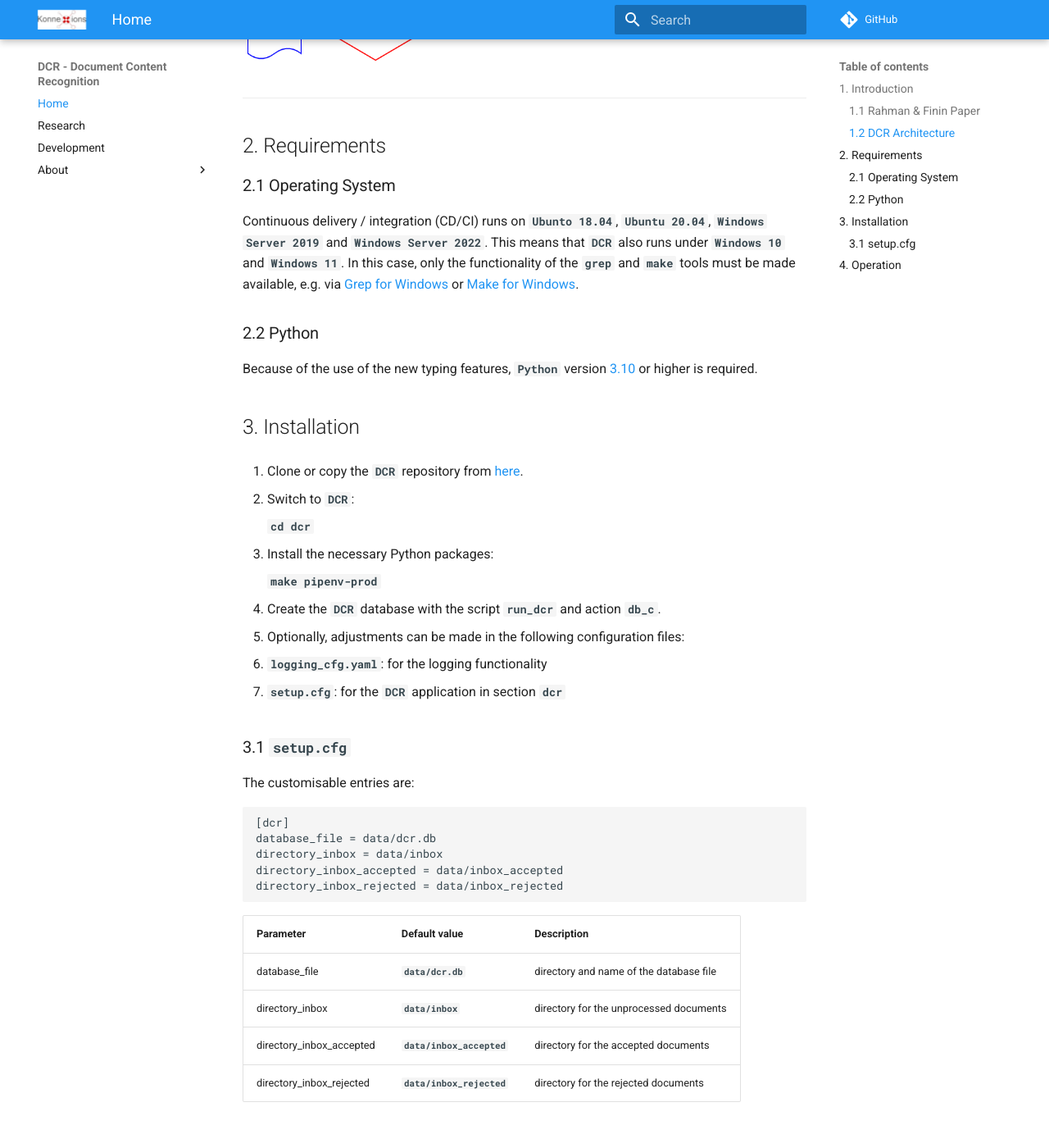
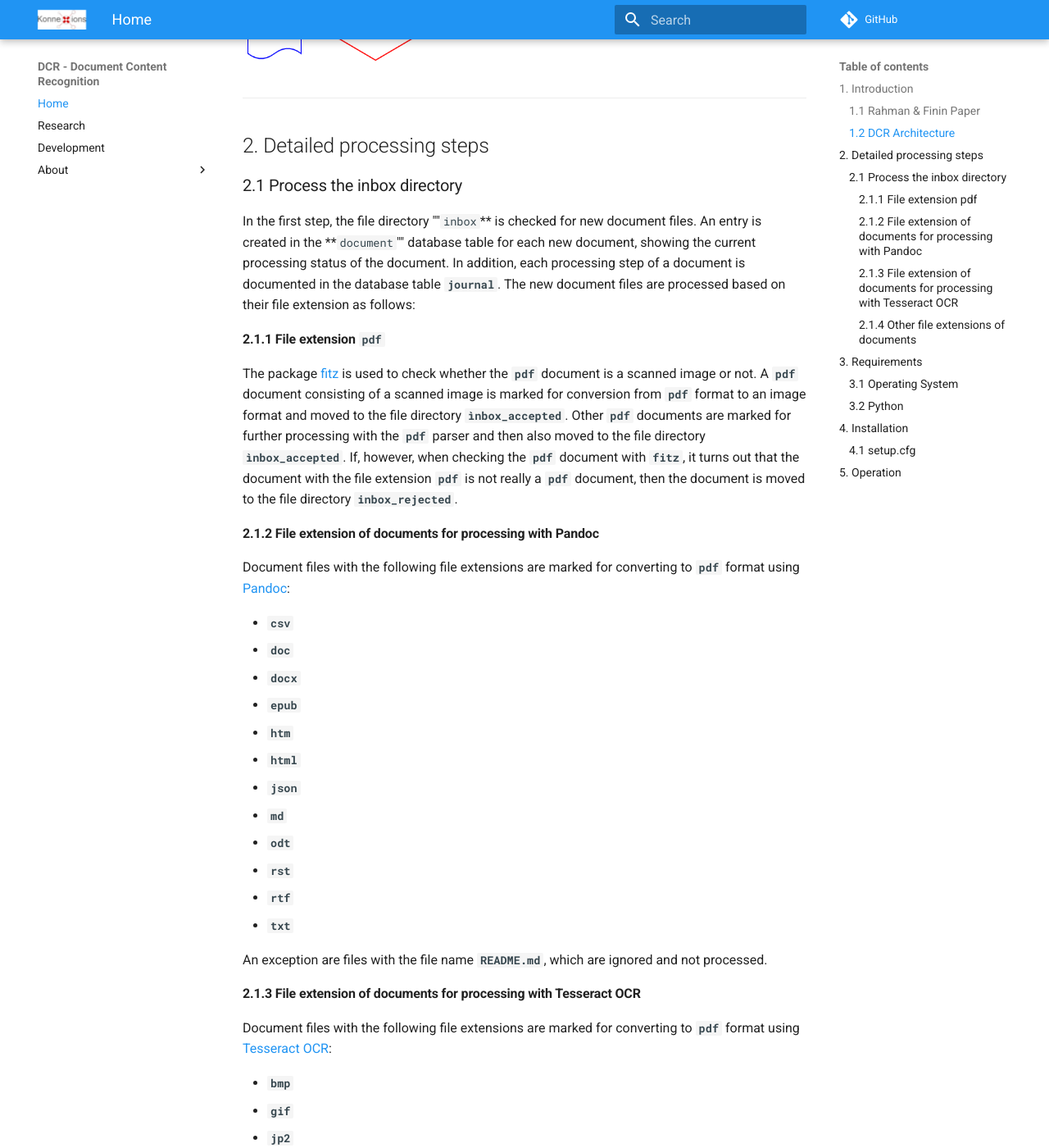
Before and after one commit to KonnexionsGmbH/dcr, an MkDocs documentation site: the page built from docs/index.md, in a window 1280 px wide and 1400 px high, scrolled down 1406 px. Shown: the whole window at 82% size. Built offline with MkDocs 1.6.1 and Material for MkDocs 9.7.7, drawn with Linux system fonts in a browser that asks for light colours; comment, search, counter and statistics services are not loaded; some of the changed text lies outside the part shown.

Commit message:
Processing the input directory.

```diff
--- a/docs/index.md
+++ b/docs/index.md
@@ -30,19 +30,72 @@ This process applies to all image format files e.g. jpeg, tiff etc., as well as
 
 ---
 
-## 2. Requirements
+## 2. Detailed processing steps
 
-### 2.1 Operating System
+### 2.1 Process the inbox directory
+
+In the first step, the file directory ""`inbox`** is checked for new document files.
+An entry is created in the **`document`"" database table for each new document, showing the current processing status of the document.
+In addition, each processing step of a document is documented in the database table **`journal`**.
+The new document files are processed based on their file extension as follows:
+
+#### 2.1.1 File extension **`pdf`**
+
+The package [fitz]() is used to check whether the **`pdf`** document is a scanned image or not.
+A **`pdf`** document consisting of a scanned image is marked for conversion from **`pdf`** format to an image format and moved to the file directory **`ìnbox_accepted`**.
+Other **`pdf`** documents are marked for further processing with the **`pdf`** parser and then also moved to the file directory **`ìnbox_accepted`**.
+If, however, when checking the **`pdf`** document with **`fitz`**, it turns out that the document with the file extension **`pdf`** is not really a **`pdf`** document, then the document is moved to the file directory **`inbox_rejected`**.
+
+#### 2.1.2 File extension of documents for processing with Pandoc
+
+Document files with the following file extensions are marked for converting to **`pdf`** format using [Pandoc]():
+
+- **`csv`**
+- **`doc`**
+- **`docx`**
+- **`epub`**
+- **`htm`**
+- **`html`**
+- **`json`**
+- **`md`**
+- **`odt`**
+- **`rst`**
+- **`rtf`**
+- **`txt`**
+
+An exception are files with the file name **`README.md`**, which are ignored and not processed.
+
+#### 2.1.3 File extension of documents for processing with Tesseract OCR
+
+Document files with the following file extensions are marked for converting to **`pdf`** format using [Tesseract OCR]():
+
+- **`bmp`**
+- **`gif`**
+- **`jp2`**
+- **`jpeg`**
+- **`jpg`**
+- **`pmn`**
+- **`png`**
+- **`tiff`**
+- **`webp`**
+
+#### 2.1.4 Other file extensions of documents
+
+Document files that do not fall into one of the previous categories are marked as faulty and moved to the file directory **`ìnbox_rejectred`"".
+
+## 3. Requirements
+
+### 3.1 Operating System
 
 Continuous delivery / integration (CD/CI) runs on **`Ubunto 18.04`**, **`Ubuntu 20.04`**, **`Windows Server 2019`** and **`Windows Server 2022`**.
 This means that **`DCR`** also runs under **`Windows 10`** and **`Windows 11`**.
 In this case, only the functionality of the **`grep`** and **`make`** tools must be made available, e.g. via [Grep for Windows](http://gnuwin32.sourceforge.net/packages/grep.htm) or [Make for Windows](http://gnuwin32.sourceforge.net/packages/make.htm).
 
-### 2.2 Python
+### 3.2 Python
 
 Because of the use of the new typing features, **`Python`** version [3.10](https://docs.python.org/3/whatsnew/3.10.html){:target="_blank"} or higher is required.
 
-## 3. Installation
+## 4. Installation
 
 1. Clone or copy the **`DCR`** repository from [here](https://github.com/KonnexionsGmbH/dcr){:target="_blank"}.
 
@@ -62,7 +115,7 @@ Because of the use of the new typing features, **`Python`** version [3.10](https
 
    - **`setup.cfg`**: for the **`DCR`** application in section **`dcr`**
 
-### 3.1 **`setup.cfg`**
+### 4.1 **`setup.cfg`**
 
 The customisable entries are:
 
@@ -79,7 +132,7 @@ The customisable entries are:
 | directory_inbox_accepted | **`data/inbox_accepted`** | directory for the accepted documents    |
 | directory_inbox_rejected | **`data/inbox_rejected`** | directory for the rejected documents    |
 
-## 4. Operation
+## 5. Operation
 
 **`DCR`** should be operated via the script **`run_dcr`**.
 The following actions are available:
```
